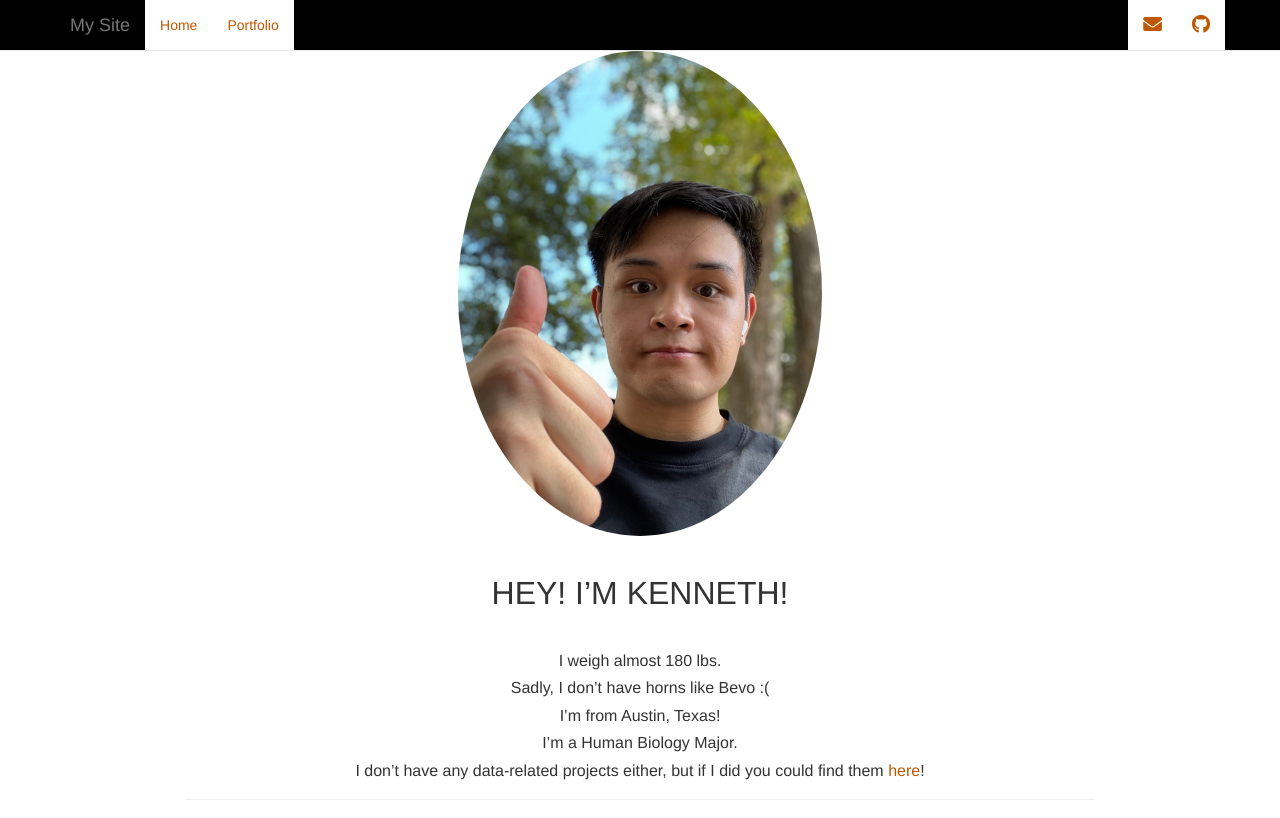
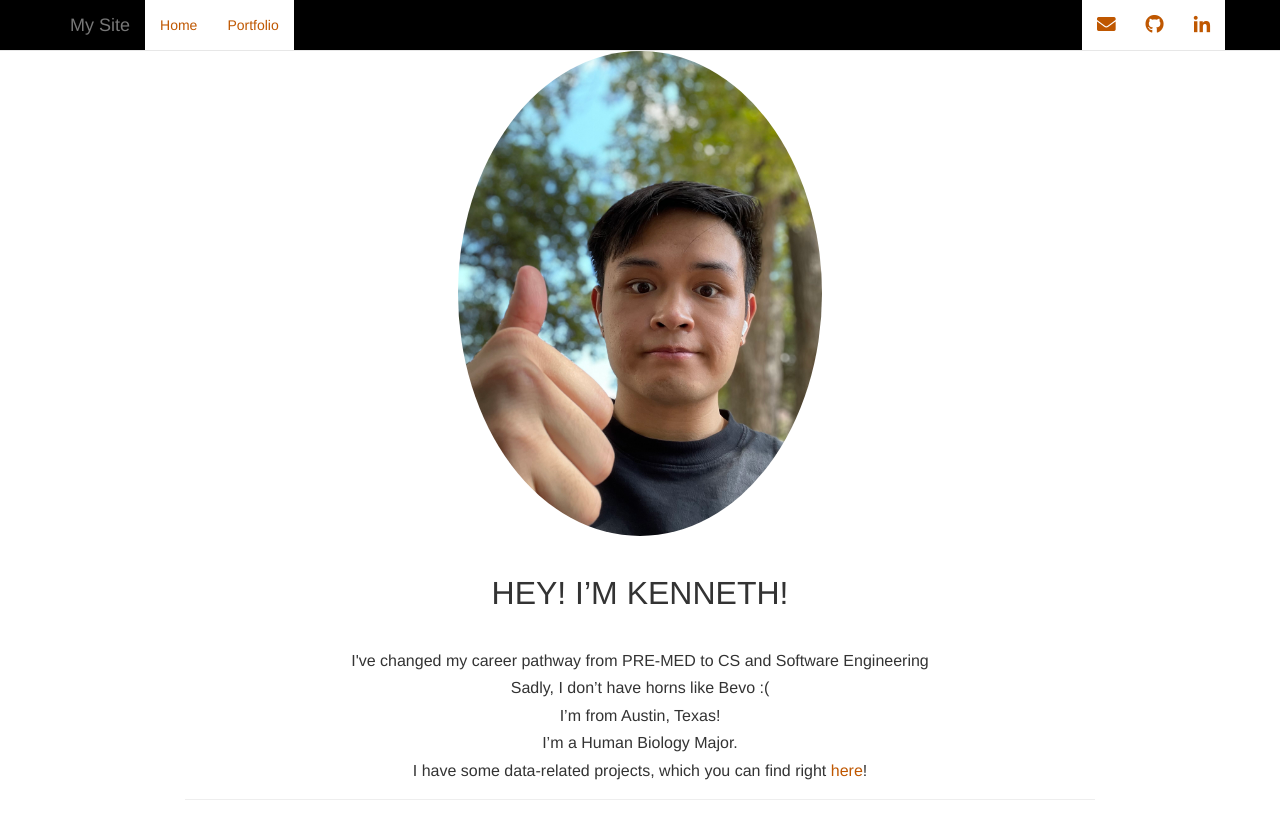
Before and after one commit to KennethImphean/kennethimphean.github.io, a plain HTML site: page index.html in a window 1280 px wide. Drawn offline with nearby package versions, Linux system fonts and the light colour scheme; some packages are replaced by stand-ins of ours.

Commit message:
Added Linked-in html link and icon.

```diff
--- a/index.html
+++ b/index.html
@@ -118,7 +118,7 @@ body {
     padding-top: 51px;
     padding-bottom: 40px;
 }
-/* offset scroll position for anchor links (for fixed navbar)  */
+/* offset scroll position for anchor links (for fixed navbar)    */
 .section h1 {
     padding-top: 56px;
     margin-top: -56px;
@@ -259,20 +259,11 @@ $(document).ready(function () {
 
 <!-- code folding -->
 
-
-
-
 </head>
-
 <body>
-
-
 <div class="container-fluid main-container">
 
-
-
-
-<div class="navbar navbar-default  navbar-fixed-top" role="navigation">
+<div class="navbar navbar-default    navbar-fixed-top" role="navigation">
     <div class="container">
         <div class="navbar-header">
             <button type="button" class="navbar-toggle collapsed" data-toggle="collapse" data-target="#navbar">
@@ -304,6 +295,12 @@ $(document).ready(function () {
 
                     </a>
                 </li>
+                <li>
+                    <a href="https://www.linkedin.com/in/kenneth-imphean/">
+                    <span class="fab fa-linkedin-in fa-lg"></span>
+
+                    </a>
+                </li>
             </ul>
         </div><!--/.nav-collapse -->
     </div><!--/.container -->
@@ -323,7 +320,7 @@ $(document).ready(function () {
 <h1>HEY! I’M KENNETH!</h1>
 <p></br></p>
 <div id="i-weigh-almost-180-lbs." class="section level5">
-<h5>I weigh almost 180 lbs.</h5>
+<h5>I've changed my career pathway from PRE-MED to CS and Software Engineering</h5>
 </div>
 <div id="sadly-i-dont-have-horns-like-bevo" class="section level5">
 <h5>Sadly, I don’t have horns like Bevo :(</h5>
@@ -335,7 +332,7 @@ $(document).ready(function () {
 <h5>I’m a Human Biology Major.</h5>
 </div>
 <div id="i-dont-have-any-data-related-projects-either-but-if-i-did-you-could-find-them-here" class="section level5">
-<h5>I don’t have any data-related projects either, but if I did you could find them <a href="/portfolio">here</a>!</h5>
+<h5>I have some data-related projects, which you can find right <a href="/portfolio">here</a>!</h5>
 <hr />
 </div>
 </div>
@@ -380,7 +377,7 @@ $(document).ready(function () {
     (function () {
         var script = document.createElement("script");
         script.type = "text/javascript";
-    script.src  = "https://mathjax.rstudio.com/latest/MathJax.js?config=TeX-AMS-MML_HTMLorMML";
+        script.src    = "https://mathjax.rstudio.com/latest/MathJax.js?config=TeX-AMS-MML_HTMLorMML";
         document.getElementsByTagName("head")[0].appendChild(script);
     })();
 </script>
```
Lines whose indentation alone changed are shown as unchanged.
